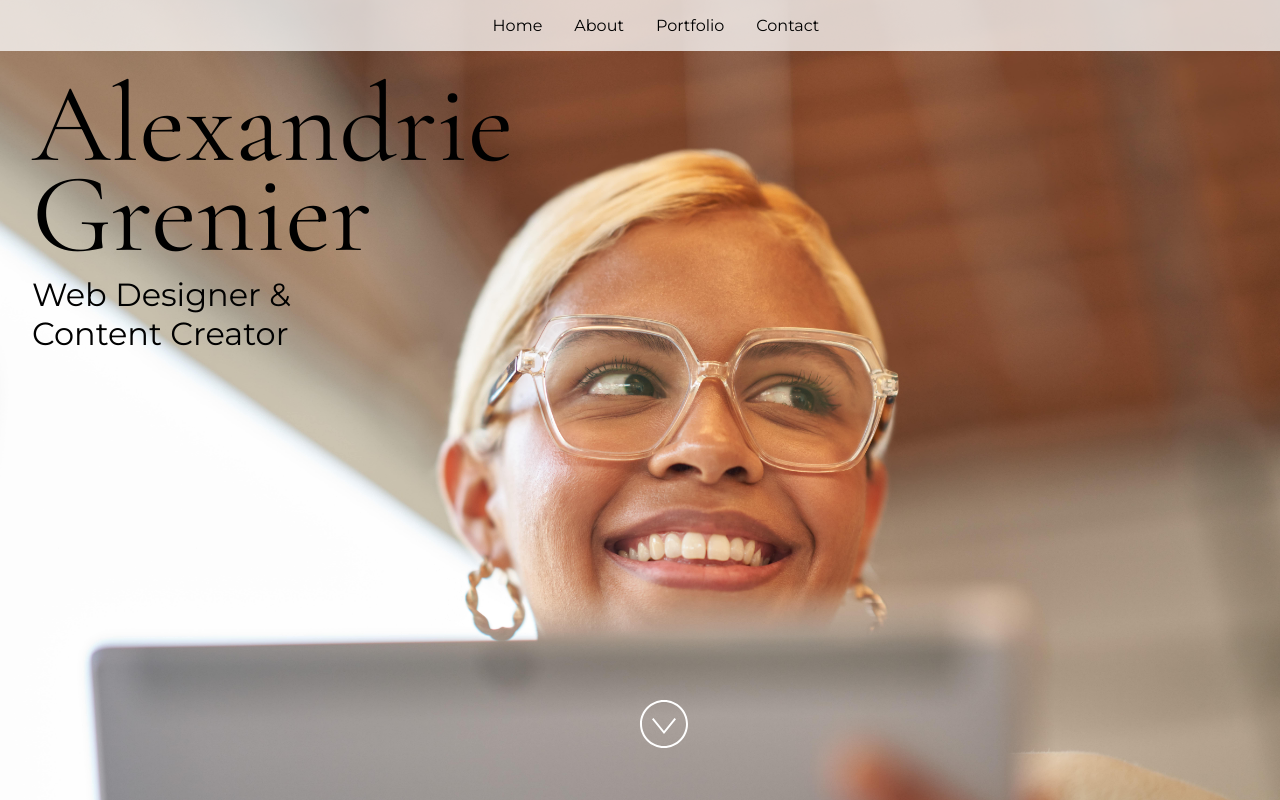
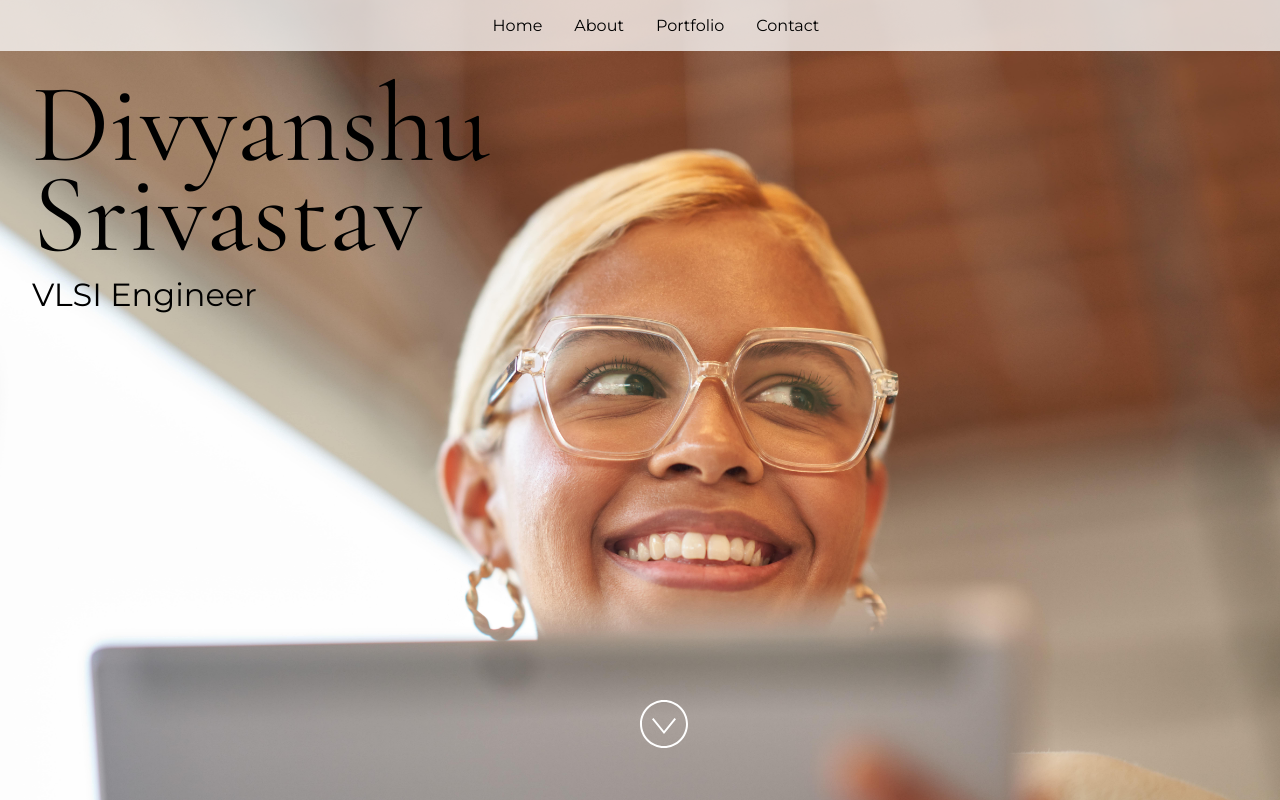
Before and after one commit to Deepsrivas/project, a React (Vite) app: page / in a window 1280 px wide. Built offline with nearby package versions, Linux system fonts and the light colour scheme.

Commit message:
Commit made from VS Code Azure Static Web Apps

```diff
--- a/src/App.jsx
+++ b/src/App.jsx
@@ -24,15 +24,12 @@
  * If you don't have one of the social sites listed, leave it as an empty string.
  */
 const siteProps = {
-  name: "Alexandrie Grenier",
-  title: "Web Designer & Content Creator",
-  email: "alex@example.com",
-  gitHub: "microsoft",
-  instagram: "microsoft",
-  linkedIn: "satyanadella",
-  medium: "",
-  twitter: "microsoft",
-  youTube: "Code",
+  name: "Divyanshu Srivastav",
+  title: "VLSI Engineer",
+  email: "divyanshusrivastav108@gmail.com",
+  gitHub: "https://github.com/Deepsrivas",
+  linkedIn: "https://www.linkedin.com/in/divyanshu-srivastav/",
+
 };
 
 const primaryColor = "#4E567E";
```
